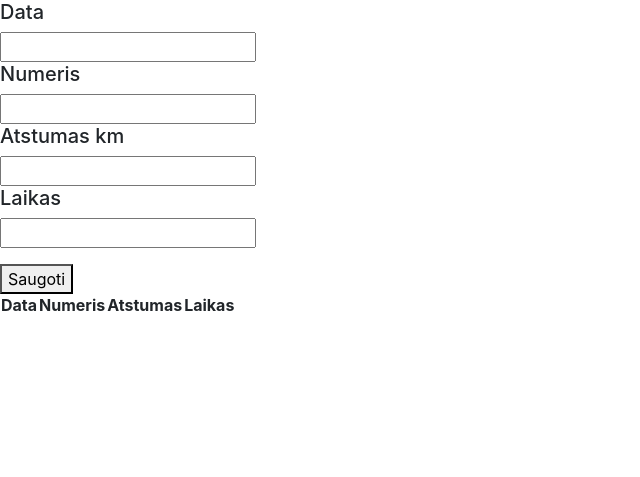
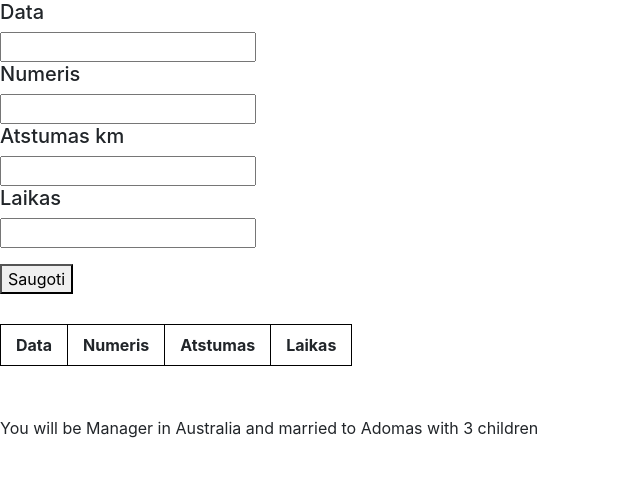
Before and after one commit to EgleGvi/Paskaitos, a PHP site: page /Paskaitos/js-uzduotys.php in a window 1280 px wide. Shown: the top 477 px of the page, without its empty margins (0-640 px from the left). Run offline with PHP 8.4, Linux system fonts and the light colour scheme; lists and menus that the app fills with data are empty.

Commit message:
js uzduotys

```diff
--- a/namu-darbai-js/js-uzduotys.css
+++ b/namu-darbai-js/js-uzduotys.css
@@ -1,4 +1,11 @@
-.table-js {
-  border: 2px solid black; }
+#table-js th, td {
+  border: 1px solid black;
+  padding: 10px 15px; }
+
+button {
+  margin-bottom: 30px; }
+
+#fortune {
+  margin-top: 50px; }
 
 /*# sourceMappingURL=js-uzduotys.css.map */
--- a/namu-darbai-js/js-uzduotys.js
+++ b/namu-darbai-js/js-uzduotys.js
@@ -21,7 +21,6 @@ console.log(alphabet(abc));
 // 19.3
 
 function addTable() {
-    console.log('veikia');
 
     var kdate = document.getElementById('date');
     var knr = document.getElementById('nr');
@@ -46,3 +45,60 @@ function addTable() {
     ktime.value = "";
 
 }
+
+// Papildomos uzduotys - kintamieji
+
+
+    var children = 3;
+    var parName = "Adomas";
+    var country = "Australia"
+    var job = "Manager"
+    var fortTeller = "You will be " + job + " in " + country + " and married to " + parName + " with " + children + " children";
+
+    document.getElementById('fortune').innerHTML = fortTeller;
+
+
+
+    var birth = 1991;
+    var future = 2034;
+    var calc = future - birth;
+
+    console.log(calc);
+    console.log(calc-1);
+
+    /*
+    var birthYear = 1984;
+    var futureYear  = 2012;
+    var age  = futureYear - birthYear;
+    console.log('I will be either ' + age + ' or ' + (age - 1));
+    */
+
+
+    var currentAge = 27;
+    var maxAge = 50;
+    var snack = 4;
+
+    console.log((maxAge - currentAge) * (365 * snack));
+
+
+
+    var a = [10, 20, 0, 30, -15, 50, 150, -88, 5];
+    var suma = 1;
+    for(i=0; i<a.length; i++) {
+            //console.log(a[i]);
+            if(a[i] <= 0) {
+                break;
+            }
+            var suma = suma * a[i];
+            console.log(suma);
+    }
+
+
+
+    var b = [10, 20, 0, 30, -15, 50, 150, -88, 5];
+    var suma = 0;
+    for(i=0; i<b.length; i++) {
+        if(b[i] < 0) {
+            console.log(b[i]);
+        }
+    }
--- a/namu-darbai-js/js-uzduotys.php
+++ b/namu-darbai-js/js-uzduotys.php
@@ -1,7 +1,7 @@
 <html>
 <head>
     <link rel="stylesheet" href="https://stackpath.bootstrapcdn.com/bootstrap/4.1.3/css/bootstrap.min.css" integrity="sha384-MCw98/SFnGE8fJT3GXwEOngsV7Zt27NXFoaoApmYm81iuXoPkFOJwJ8ERdknLPMO" crossorigin="anonymous">
-    <link rel="stylesheet" href="">
+    <link rel="stylesheet" href="http://localhost/Paskaitos/namu-darbai-js/js-uzduotys.css">
     <script src="https://code.jquery.com/jquery-3.3.1.slim.min.js" integrity="sha384-q8i/X+965DzO0rT7abK41JStQIAqVgRVzpbzo5smXKp4YfRvH+8abtTE1Pi6jizo" crossorigin="anonymous"></script>
     <script src="https://cdnjs.cloudflare.com/ajax/libs/popper.js/1.14.3/umd/popper.min.js" integrity="sha384-ZMP7rVo3mIykV+2+9J3UJ46jBk0WLaUAdn689aCwoqbBJiSnjAK/l8WvCWPIPm49" crossorigin="anonymous"></script>
     <script src="https://stackpath.bootstrapcdn.com/bootstrap/4.1.3/js/bootstrap.min.js" integrity="sha384-ChfqqxuZUCnJSK3+MXmPNIyE6ZbWh2IMqE241rYiqJxyMiZ6OW/JmZQ5stwEULTy" crossorigin="anonymous"></script>
@@ -35,6 +35,11 @@
     </table>
 </div>
 
+<div>
+    <p id="fortune"></p>
+</div>
+
+
 
 
 <script type="text/javascript" src="http://localhost/Paskaitos/namu-darbai-js/js-uzduotys.js"></script>
```
Also changed, not shown: namu-darbai-js/js-uzduotys.scss (+12 -0 lines), 1 other file.
